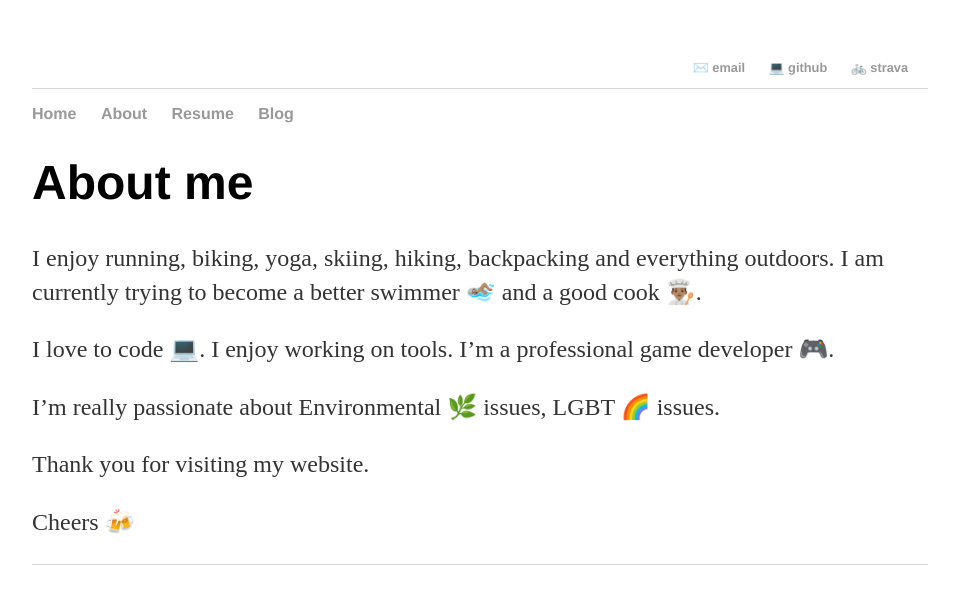
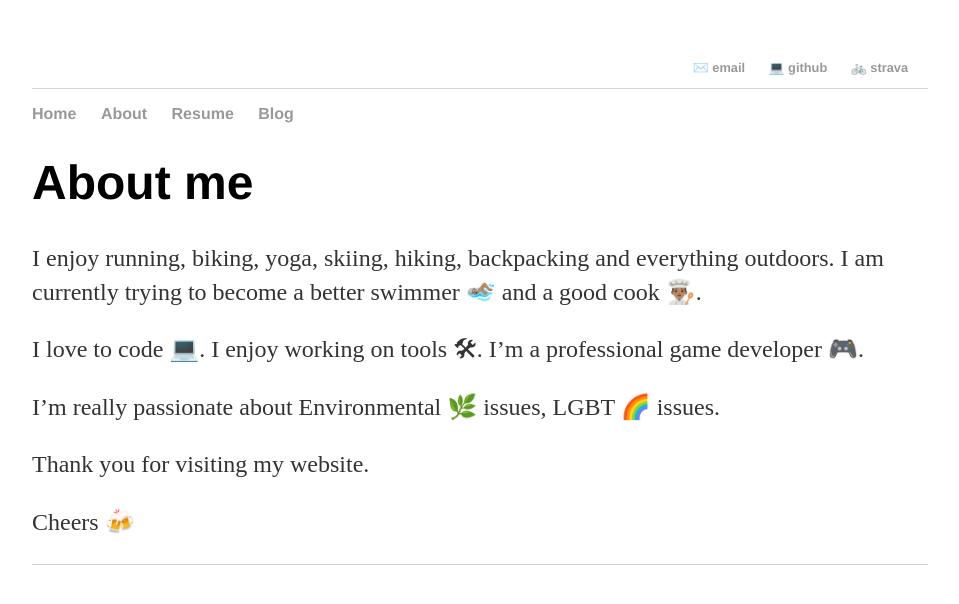
Before and after one commit to tricalnikhil/tricalnikhil.github.io, a Jekyll site: the page built from about.md, in a window 1280 px wide. Shown: the top 604 px of the page, without its empty margins (160-1119 px from the left). Built offline with Jekyll 4.4.1, drawn with Linux system fonts in a browser that asks for light colours.

```diff
--- a/about.md
+++ b/about.md
@@ -8,7 +8,7 @@ permalink: /about/
 
 I enjoy running, biking, yoga, skiing, hiking, backpacking and everything outdoors. I am currently trying to become a better swimmer 🏊🏽‍♂️ and a good cook 👨🏽‍🍳.
 
-I love to code 💻. I enjoy working on tools. I'm a professional game developer 🎮.
+I love to code 💻. I enjoy working on tools 🛠. I'm a professional game developer 🎮.
 
 I'm really passionate about Environmental 🌿 issues, LGBT 🌈 issues.
 
```
